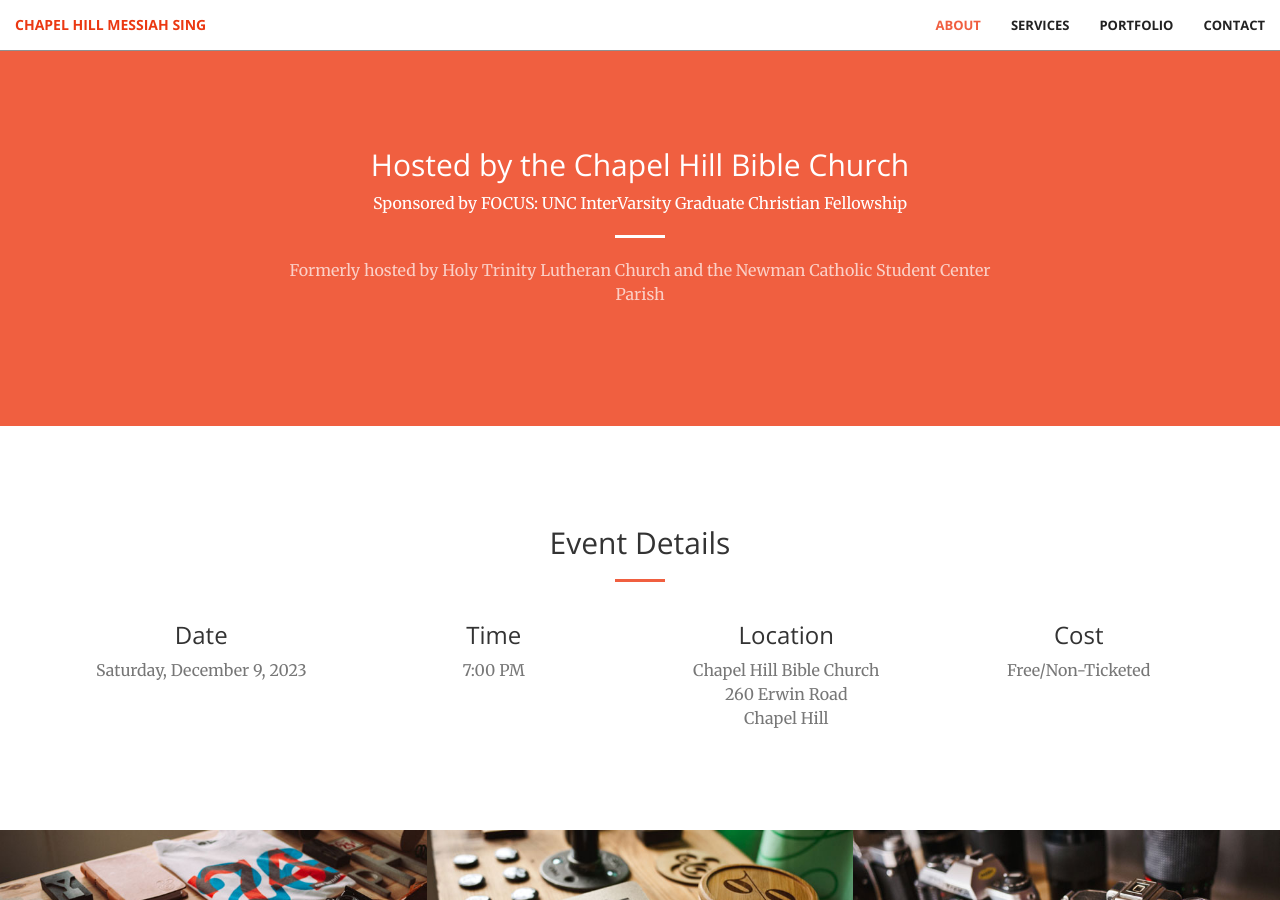
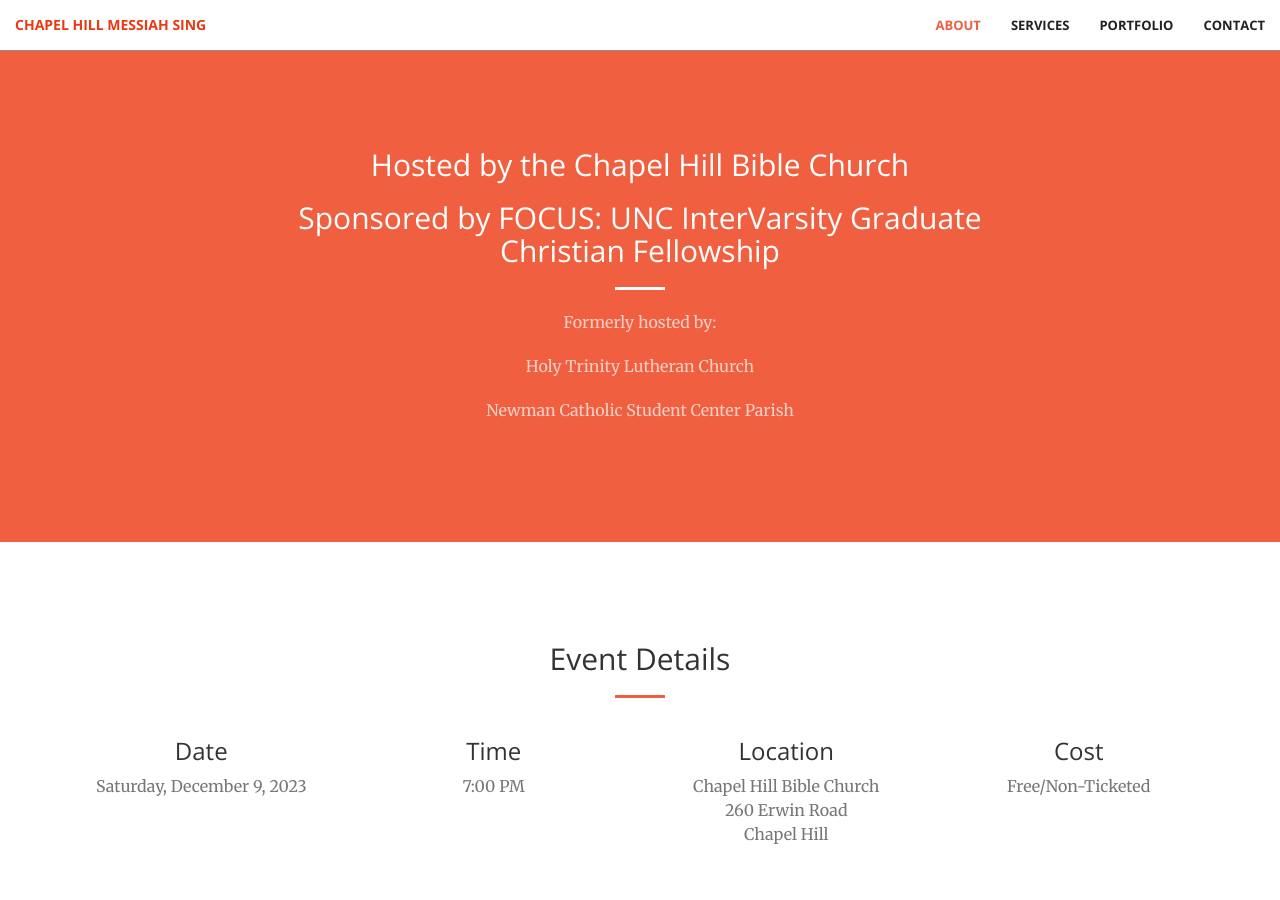
Before and after one commit to chapelhillmessiah/chapelhillmessiah.github.io, a Jekyll site: the page built from index-jekyll.html, in a window 1280 px wide and 900 px high, scrolled down 852 px. Built offline with Jekyll 4.4.1, drawn with Linux system fonts in a browser that asks for light colours.

Commit message:
[call-to-action.html] format former host locations

```diff
--- a/_includes/call-to-action.html
+++ b/_includes/call-to-action.html
@@ -3,9 +3,11 @@
         <div class="row">
             <div class="col-lg-8 col-lg-offset-2 text-center">
                 <h2 class="section-heading">Hosted by the Chapel Hill Bible Church</h2>
-                <p>Sponsored by FOCUS: UNC InterVarsity Graduate Christian Fellowship</p>
+                <h2>Sponsored by FOCUS: UNC InterVarsity Graduate Christian Fellowship</h2>
                 <hr class="light">
-                <p class="text-faded">Formerly hosted by Holy Trinity Lutheran Church and the Newman Catholic Student Center Parish</p>
+                <p class="text-faded">Formerly hosted by:</p>
+                <p class="text-faded">Holy Trinity Lutheran Church</p>
+                <p class="text-faded">Newman Catholic Student Center Parish</p>
                 <!-- <a href="#" class="btn btn-default btn-xl">Get Started!</a> --!>
             </div>
         </div>
```
